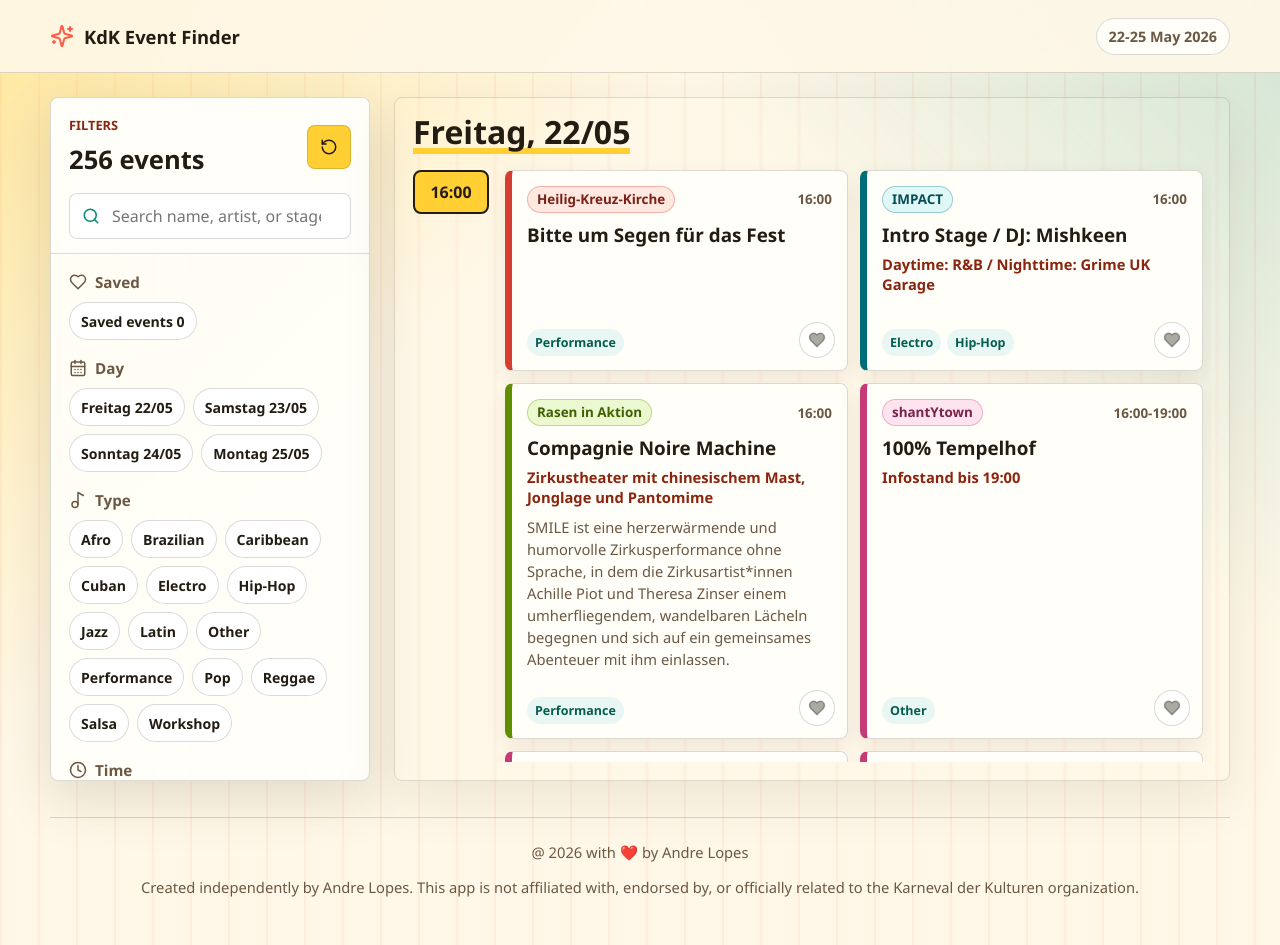
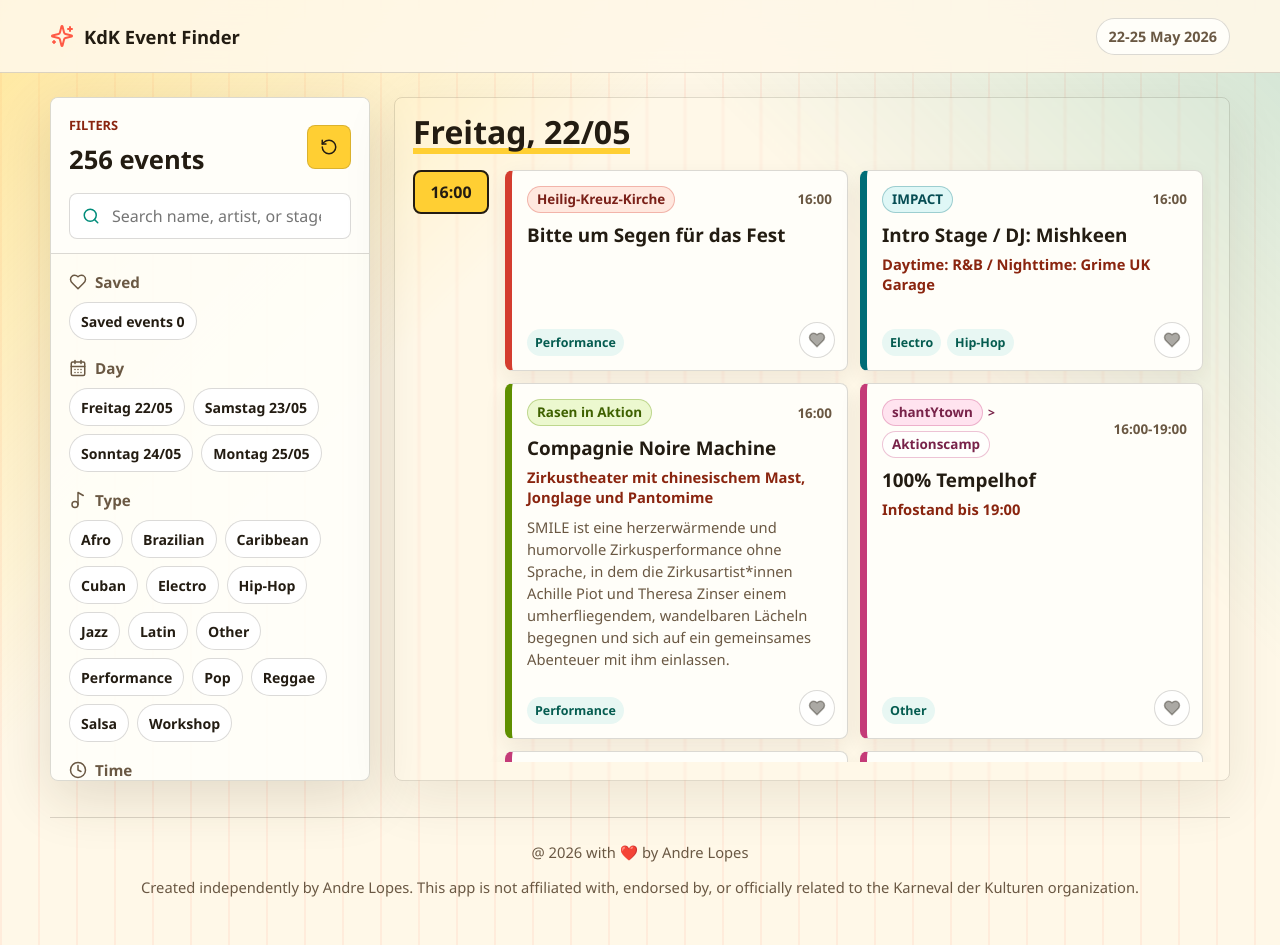
Before and after one commit to alopes2/kdk-event-finder, a React (Vite) app: page / in a window 1280 px wide. Built offline with nearby package versions, Linux system fonts and the light colour scheme.

Commit message:
add sub stage

```diff
--- a/src/App.tsx
+++ b/src/App.tsx
@@ -4,6 +4,7 @@ import { events } from "./data/events";
 import { EventResults } from "./components/EventResults";
 import { FiltersPanel } from "./components/FiltersPanel";
 import { countGroupedEvents, defaultFilters, uniqueSorted, useEventGroups } from "./utils/filters";
+import { getEventLocationLabel } from "./utils/location";
 import { readSavedEventIds, writeSavedEventIds } from "./utils/savedEvents";
 import type { FilterState } from "./types";
 
@@ -20,7 +21,7 @@ export function App() {
     [],
   );
   const types = useMemo(() => uniqueSorted(events.flatMap((event) => event.types)), []);
-  const stages = useMemo(() => uniqueSorted(events.map((event) => event.stage)), []);
+  const stages = useMemo(() => uniqueSorted(events.map((event) => getEventLocationLabel(event))), []);
   const visibleCount = countGroupedEvents(eventGroups);
 
   useEffect(() => {
--- a/src/components/EventCard.tsx
+++ b/src/components/EventCard.tsx
@@ -21,7 +21,17 @@ export function EventCard({ event, saved, onToggleSaved }: EventCardProps) {
         <Heart size={18} fill="currentColor" aria-hidden="true" />
       </button>
       <div className="event-card__topline">
-        <span className="stage-chip">{event.stage}</span>
+        <span className="stage-chip-group" aria-label={event.subStage ? `${event.stage} greater than ${event.subStage}` : event.stage}>
+          <span className="stage-chip">{event.stage}</span>
+          {event.subStage ? (
+            <>
+              <span className="stage-separator" aria-hidden="true">
+                &gt;
+              </span>
+              <span className="stage-chip stage-chip--sub">{event.subStage}</span>
+            </>
+          ) : null}
+        </span>
         {event.endTime ? <span>{event.time}-{event.endTime}</span> : <span>{event.time}</span>}
       </div>
       <h3>{event.name}</h3>
--- a/src/data/events.ts
+++ b/src/data/events.ts
@@ -8,6 +8,7 @@ export type EventType = {
   name: string;
   artist: string;
   stage: string;
+  subStage?: string;
   types: string[];
   sourceText?: string;
   description?: string;
@@ -67,6 +68,7 @@ export const events: EventType[] = [
     "name": "100% Tempelhof",
     "artist": "100% Tempelhof",
     "stage": "shantYtown",
+    "subStage": "Aktionscamp",
     "types": [
       "Other"
     ],
@@ -82,6 +84,7 @@ export const events: EventType[] = [
     "name": "Batik mit Blumen",
     "artist": "Batik mit Blumen",
     "stage": "shantYtown",
+    "subStage": "Aktionscamp",
     "types": [
       "Workshop"
     ],
@@ -96,6 +99,7 @@ export const events: EventType[] = [
     "name": "Bike Stunt Berlin",
     "artist": "Bike Stunt Berlin",
     "stage": "shantYtown",
+    "subStage": "Aktionscamp",
     "types": [
       "Other"
     ],
@@ -110,6 +114,7 @@ export const events: EventType[] = [
     "name": "Die Sonderpreis-Gewinner:innen des Landeswettbewerbs Jugend musiziert (Pop)",
     "artist": "Die Sonderpreis-Gewinner:innen des Landeswettbewerbs Jugend musiziert (Pop)",
     "stage": "shantYtown",
+    "subStage": "Arena Stage",
     "types": [
       "Latin",
       "Pop"
@@ -127,6 +132,7 @@ export const events: EventType[] = [
     "name": "Paint The Moment",
     "artist": "Paint The Moment",
     "stage": "shantYtown",
+    "subStage": "Aktionscamp",
     "types": [
       "Workshop"
     ],
@@ -142,6 +148,7 @@ export const events: EventType[] = [
     "name": "Sport Connection Berlin",
     "artist": "Sport Connection Berlin",
     "stage": "shantYtown",
+    "subStage": "Aktionscamp",
     "types": [
       "Other"
     ],
@@ -157,6 +164,7 @@ export const events: EventType[] = [
     "name": "Umsonstladen",
     "artist": "Umsonstladen",
     "stage": "shantYtown",
+    "subStage": "Aktionscamp",
     "types": [
       "Other"
     ],
@@ -185,6 +193,7 @@ export const events: EventType[] = [
     "name": "Groove & Connect",
     "artist": "Groove & Connect",
     "stage": "shantYtown",
+    "subStage": "Aktionscamp",
     "types": [
       "Hip-Hop",
       "Performance"
@@ -200,6 +209,7 @@ export const events: EventType[] = [
     "name": "Seifenblasen-Instrumente bauen mit den Bubble Brothers",
     "artist": "Seifenblasen-Instrumente bauen mit den Bubble Brothers",
     "stage": "shantYtown",
+    "subStage": "Aktionscamp",
     "types": [
       "Workshop"
     ],
@@ -271,6 +281,7 @@ export const events: EventType[] = [
     "name": "Bike Stunt Berlin",
     "artist": "Bike Stunt Berlin",
     "stage": "shantYtown",
+    "subStage": "Aktionscamp",
     "types": [
       "Other"
     ],
@@ -314,6 +325,7 @@ export const events: EventType[] = [
     "name": "Feierabend Cumbia",
     "artist": "Feierabend Cumbia",
     "stage": "shantYtown",
+    "subStage": "Arena Stage",
     "types": [
       "Latin"
     ],
@@ -404,6 +416,7 @@ export const events: EventType[] = [
     "name": "0 dB Silent Riots",
     "artist": "0 dB Silent Riots",
     "stage": "shantYtown",
+    "subStage": "Aktionscamp",
     "types": [
       "Electro"
     ],
@@ -519,6 +532,7 @@ export const events: EventType[] = [
     "name": "Back 2 Body – the Art of Connection",
     "artist": "Back 2 Body – the Art of Connection",
     "stage": "shantYtown",
+    "subStage": "Arena Stage",
     "types": [
       "Workshop"
     ],
@@ -591,6 +605,7 @@ export const events: EventType[] = [
     "name": "Dave Dinger",
     "artist": "Dave Dinger",
     "stage": "shantYtown",
+    "subStage": "Arena Stage",
     "types": [
       "Electro"
     ],
@@ -769,6 +784,7 @@ export const events: EventType[] = [
     "name": "100% Tempelhof",
     "artist": "100% Tempelhof",
     "stage": "shantYtown",
+    "subStage": "Aktionscamp",
     "types": [
       "Other"
     ],
@@ -783,6 +799,7 @@ export const events: EventType[] = [
     "name": "Banan'O'Rama",
     "artist": "Banan'O'Rama",
     "stage": "shantYtown",
+    "subStage": "Arena Stage",
     "types": [
       "Performance"
     ],
@@ -798,6 +815,7 @@ export const events: EventType[] = [
     "name": "Batik mit Blumen",
     "artist": "Batik mit Blumen",
     "stage": "shantYtown",
+    "subStage": "Aktionscamp",
     "types": [
       "Workshop"
     ],
@@ -813,6 +831,7 @@ export const events: EventType[] = [
     "name": "Paint The Moment",
     "artist": "Paint The Moment",
     "stage": "shantYtown",
+    "subStage": "Aktionscamp",
     "types": [
       "Workshop"
     ],
@@ -828,6 +847,7 @@ export const events: EventType[] = [
     "name": "Sport Connection Berlin",
     "artist": "Sport Connection Berlin",
     "stage": "shantYtown",
+    "subStage": "Aktionscamp",
     "types": [
       "Other"
     ],
@@ -843,6 +863,7 @@ export const events: EventType[] = [
     "name": "Stadtteilkomitees Berlin",
     "artist": "Stadtteilkomitees Berlin",
     "stage": "shantYtown",
+    "subStage": "Aktionscamp",
     "types": [
       "Other"
     ],
@@ -858,6 +879,7 @@ export const events: EventType[] = [
     "name": "Umsonstladen",
     "artist": "Umsonstladen",
     "stage": "shantYtown",
+    "subStage": "Aktionscamp",
     "types": [
       "Other"
     ],
@@ -900,6 +922,7 @@ export const events: EventType[] = [
     "name": "Bike Stunt Berlin",
     "artist": "Bike Stunt Berlin",
     "stage": "shantYtown",
+    "subStage": "Aktionscamp",
     "types": [
       "Other"
     ],
@@ -914,6 +937,7 @@ export const events: EventType[] = [
     "name": "Grupo Chile Berlin e.V.",
     "artist": "Grupo Chile Berlin e.V.",
     "stage": "shantYtown",
+    "subStage": "Arena Stage",
     "types": [
       "Performance"
     ],
@@ -929,6 +953,7 @@ export const events: EventType[] = [
     "name": "Seifenblasen-Instrumente bauen mit den Bubble Brothers",
     "artist": "Seifenblasen-Instrumente bauen mit den Bubble Brothers",
     "stage": "shantYtown",
+    "subStage": "Aktionscamp",
     "types": [
       "Workshop"
     ],
@@ -1042,6 +1067,7 @@ export const events: EventType[] = [
     "name": "100% Tempelhofer Feld und Berliner Akteure",
     "artist": "100% Tempelhofer Feld und Berliner Akteure",
     "stage": "shantYtown",
+    "subStage": "Arena Stage",
     "types": [
       "Other"
     ],
@@ -1113,6 +1139,7 @@ export const events: EventType[] = [
     "name": "i BiRiCHiNi",
     "artist": "i BiRiCHiNi",
     "stage": "shantYtown",
+    "subStage": "Arena Stage",
     "types": [
       "Other"
     ],
@@ -1172,6 +1199,7 @@ export const events: EventType[] = [
     "name": "Bike Stunt Berlin",
     "artist": "Bike Stunt Berlin",
     "stage": "shantYtown",
+    "subStage": "Aktionscamp",
     "types": [
       "Other"
     ],
@@ -1243,6 +1271,7 @@ export const events: EventType[] = [
     "name": "Wayra Puka",
     "artist": "Wayra Puka",
     "stage": "shantYtown",
+    "subStage": "Arena Stage",
     "types": [
       "Pop"
     ],
@@ -1332,6 +1361,7 @@ export const events: EventType[] = [
     "name": "Daiana Lou",
     "artist": "Daiana Lou",
     "stage": "shantYtown",
+    "subStage": "Arena Stage",
     "types": [
       "Pop"
     ],
@@ -1450,6 +1480,7 @@ export const events: EventType[] = [
     "name": "Bike Stunt Berlin",
     "artist": "Bike Stunt Berlin",
     "stage": "shantYtown",
+    "subStage": "Aktionscamp",
     "types": [
       "Other"
     ],
@@ -1480,6 +1511,7 @@ export const events: EventType[] = [
     "name": "ALTES HAUS",
     "artist": "ALTES HAUS",
     "stage": "shantYtown",
+    "subStage": "Arena Stage",
     "types": [
       "Electro",
       "Performance"
@@ -1525,6 +1557,7 @@ export const events: EventType[] = [
     "name": "0 dB Silent Riots",
     "artist": "0 dB Silent Riots",
     "stage": "shantYtown",
+    "subStage": "Aktionscamp",
     "types": [
       "Electro"
     ],
@@ -1625,6 +1658,7 @@ export const events: EventType[] = [
     "name": "Puto Production",
     "artist": "Puto Production",
     "stage": "shantYtown",
+    "subStage": "Arena Stage",
     "types": [
       "Electro",
       "Performance"
@@ -1747,6 +1781,7 @@ export const events: EventType[] = [
     "name": "Discopunkx",
     "artist": "Discopunkx",
     "stage": "shantYtown",
+    "subStage": "Arena Stage",
     "types": [
       "Electro"
     ],
@@ -1936,6 +1971,7 @@ export const events: EventType[] = [
     "name": "Banan'O'Rama",
     "artist": "Banan'O'Rama",
     "stage": "shantYtown",
+    "subStage": "Arena Stage",
     "types": [
       "Performance"
     ],
@@ -1951,6 +1987,7 @@ export const events: EventType[] = [
     "name": "Batik mit Blumen",
     "artist": "Batik mit Blumen",
     "stage": "shantYtown",
+    "subStage": "Aktionscamp",
     "types": [
       "Workshop"
     ],
@@ -1966,6 +2003,7 @@ export const events: EventType[] = [
     "name": "Paint The Moment",
     "artist": "Paint The Moment",
     "stage": "shantYtown",
+    "subStage": "Aktionscamp",
     "types": [
       "Workshop"
     ],
@@ -1981,6 +2019,7 @@ export const events: EventType[] = [
     "name": "Sport Connection Berlin",
     "artist": "Sport Connection Berlin",
     "stage": "shantYtown",
+    "subStage": "Aktionscamp",
     "types": [
       "Other"
     ],
@@ -1996,6 +2035,7 @@ export const events: EventType[] = [
     "name": "Stadtteilkomitees Berlin",
     "artist": "Stadtteilkomitees Berlin",
     "stage": "shantYtown",
+    "subStage": "Aktionscamp",
     "types": [
       "Other"
     ],
@@ -2011,6 +2051,7 @@ export const events: EventType[] = [
     "name": "Umsonstladen",
     "artist": "Umsonstladen",
     "stage": "shantYtown",
+    "subStage": "Aktionscamp",
     "types": [
       "Other"
     ],
@@ -2025,6 +2066,7 @@ export const events: EventType[] = [
     "name": "Seifenblasen-Instrumente bauen mit den Bubble Brothers",
     "artist": "Seifenblasen-Instrumente bauen mit den Bubble Brothers",
     "stage": "shantYtown",
+    "subStage": "Aktionscamp",
     "types": [
       "Workshop"
     ],
@@ -2054,6 +2096,7 @@ export const events: EventType[] = [
     "name": "Bike Stunt Berlin",
     "artist": "Bike Stunt Berlin",
     "stage": "shantYtown",
+    "subStage": "Aktionscamp",
     "types": [
       "Other"
     ],
@@ -2068,6 +2111,7 @@ export const events: EventType[] = [
     "name": "Mukunda Cruz",
     "artist": "Mukunda Cruz",
     "stage": "shantYtown",
+    "subStage": "Arena Stage",
     "types": [
       "Latin",
       "Jazz",
@@ -2174,6 +2218,7 @@ export const events: EventType[] = [
     "name": "The Shallaras",
     "artist": "The Shallaras",
     "stage": "shantYtown",
+    "subStage": "Arena Stage",
     "types": [
       "Electro",
       "Hip-Hop",
@@ -2277,6 +2322,7 @@ export const events: EventType[] = [
     "name": "Bike Stunt Berlin",
     "artist": "Bike Stunt Berlin",
     "stage": "shantYtown",
+    "subStage": "Aktionscamp",
     "types": [
       "Other"
     ],
@@ -2391,6 +2437,7 @@ export const events: EventType[] = [
     "name": "OZZA36",
     "artist": "OZZA36",
     "stage": "shantYtown",
+    "subStage": "Arena Stage",
     "types": [
       "Hip-Hop"
     ],
@@ -2465,6 +2512,7 @@ export const events: EventType[] = [
     "name": "SektSpätStück",
     "artist": "SektSpätStück",
     "stage": "shantYtown",
+    "subStage": "Arena Stage",
     "types": [
       "Other"
     ],
@@ -2551,6 +2599,7 @@ export const events: EventType[] = [
     "name": "Bike Stunt Berlin",
     "artist": "Bike Stunt Berlin",
     "stage": "shantYtown",
+    "subStage": "Aktionscamp",
     "types": [
       "Other"
     ],
@@ -2565,6 +2614,7 @@ export const events: EventType[] = [
     "name": "BYDS",
     "artist": "BYDS",
     "stage": "shantYtown",
+    "subStage": "Arena Stage",
     "types": [
       "Latin",
       "Electro",
@@ -2674,6 +2724,7 @@ export const events: EventType[] = [
     "name": "0 dB Silent Riots",
     "artist": "0 dB Silent Riots",
     "stage": "shantYtown",
+    "subStage": "Aktionscamp",
     "types": [
       "Electro"
     ],
@@ -2730,6 +2781,7 @@ export const events: EventType[] = [
     "name": "DJ Marla Roots",
     "artist": "DJ Marla Roots",
     "stage": "shantYtown",
+    "subStage": "Arena Stage",
     "types": [
       "Brazilian",
       "Electro",
@@ -2879,6 +2931,7 @@ export const events: EventType[] = [
     "name": "DJ Batero",
     "artist": "DJ Batero",
     "stage": "shantYtown",
+    "subStage": "Arena Stage",
     "types": [
       "Salsa",
       "Latin",
@@ -3071,6 +3124,7 @@ export const events: EventType[] = [
     "name": "100% Tempelhof",
     "artist": "100% Tempelhof",
     "stage": "shantYtown",
+    "subStage": "Aktionscamp",
     "types": [
       "Other"
     ],
@@ -3086,6 +3140,7 @@ export const events: EventType[] = [
     "name": "Batik mit Blumen",
     "artist": "Batik mit Blumen",
     "stage": "shantYtown",
+    "subStage": "Aktionscamp",
     "types": [
       "Workshop"
     ],
@@ -3101,6 +3156,7 @@ export const events: EventType[] = [
     "name": "Paint The Moment",
     "artist": "Paint The Moment",
     "stage": "shantYtown",
+    "subStage": "Aktionscamp",
     "types": [
       "Workshop"
     ],
@@ -3116,6 +3172,7 @@ export const events: EventType[] = [
     "name": "Sport Connection Berlin",
     "artist": "Sport Connection Berlin",
     "stage": "shantYtown",
+    "subStage": "Aktionscamp",
     "types": [
       "Other"
     ],
@@ -3131,6 +3188,7 @@ export const events: EventType[] = [
     "name": "Umsonstladen",
     "artist": "Umsonstladen",
     "stage": "shantYtown",
+    "subStage": "Aktionscamp",
     "types": [
       "Other"
     ],
@@ -3145,6 +3203,7 @@ export const events: EventType[] = [
     "name": "Seifenblasen-Instrumente bauen mit den Bubble Brothers",
     "artist": "Seifenblasen-Instrumente bauen mit den Bubble Brothers",
     "stage": "shantYtown",
+    "subStage": "Aktionscamp",
     "types": [
       "Workshop"
     ],
@@ -3174,6 +3233,7 @@ export const events: EventType[] = [
     "name": "Bike Stunt Berlin",
     "artist": "Bike Stunt Berlin",
     "stage": "shantYtown",
+    "subStage": "Aktionscamp",
     "types": [
       "Other"
     ],
@@ -3188,6 +3248,7 @@ export const events: EventType[] = [
     "name": "India Waale",
     "artist": "India Waale",
     "stage": "shantYtown",
+    "subStage": "Arena Stage",
     "types": [
       "Pop",
       "Performance"
@@ -3305,6 +3366,7 @@ export const events: EventType[] = [
     "name": "D!E GÄNG (Luna & Chaja)",
     "artist": "D!E GÄNG (Luna & Chaja)",
     "stage": "shantYtown",
+    "subStage": "Arena Stage",
     "types": [
       "Caribbean",
       "Reggae",
@@ -3323,6 +3385,7 @@ export const events: EventType[] = [
     "name": "Qi Gong und Viet Vo Dao Kung Fu Tiger",
     "artist": "Qi Gong und Viet Vo Dao Kung Fu Tiger",
     "stage": "shantYtown",
+    "subStage": "Aktionscamp",
     "types": [
       "Workshop"
     ],
@@ -3446,6 +3509,7 @@ export const events: EventType[] = [
     "name": "# WAS BEWEGT DICH",
     "artist": "# WAS BEWEGT DICH",
     "stage": "shantYtown",
+    "subStage": "Arena Stage",
     "types": [
       "Performance"
     ],
@@ -3461,6 +3525,7 @@ export const events: EventType[] = [
     "name": "Bike Stunt Berlin",
     "artist": "Bike Stunt Berlin",
     "stage": "shantYtown",
+    "subStage": "Aktionscamp",
     "types": [
       "Other"
     ],
@@ -3535,6 +3600,7 @@ export const events: EventType[] = [
     "name": "TANZEN3000 mit Tal Siano",
     "artist": "TANZEN3000 mit Tal Siano",
     "stage": "shantYtown",
+    "subStage": "Arena Stage",
     "types": [
       "Performance",
       "Workshop"
@@ -3597,6 +3663,7 @@ export const events: EventType[] = [
     "name": "Qi Gong und Viet Vo Dao Kung Fu HAI TAN",
     "artist": "Qi Gong und Viet Vo Dao Kung Fu HAI TAN",
     "stage": "shantYtown",
+    "subStage": "Aktionscamp",
     "types": [
       "Workshop"
     ],
@@ -3641,6 +3708,7 @@ export const events: EventType[] = [
     "name": "PASCAL de Lacaze",
     "artist": "PASCAL de Lacaze",
     "stage": "shantYtown",
+    "subStage": "Arena Stage",
     "types": [
       "Caribbean",
       "Electro",
@@ -3688,6 +3756,7 @@ export const events: EventType[] = [
     "name": "Bike Stunt Berlin",
     "artist": "Bike Stunt Berlin",
     "stage": "shantYtown",
+    "subStage": "Aktionscamp",
     "types": [
       "Other"
     ],
--- a/src/styles.css
+++ b/src/styles.css
@@ -382,16 +382,34 @@ p {
   font-weight: 900;
 }
 
+.stage-chip-group {
+  display: inline-flex;
+  align-items: center;
+  flex-wrap: wrap;
+  gap: 5px;
+  min-width: 0;
+}
+
 .stage-chip {
   display: inline-flex;
   align-items: center;
-  max-width: min(100%, 210px);
+  max-width: min(100%, 180px);
   border: 1px solid var(--stage-border, rgba(255, 90, 69, 0.28));
   border-radius: 999px;
   padding: 5px 9px;
   background: var(--stage-surface, #fff0cf);
   color: var(--stage-text, #8a250f);
   line-height: 1.1;
+}
+
+.stage-chip--sub {
+  background: rgba(255, 255, 255, 0.7);
+}
+
+.stage-separator {
+  color: var(--stage-text, #8a250f);
+  font-size: 0.76rem;
+  font-weight: 950;
 }
 
 .save-button {
--- a/src/utils/filters.ts
+++ b/src/utils/filters.ts
@@ -1,6 +1,7 @@
 import { useMemo } from "react";
 import { events, type EventType } from "../data/events";
 import type { EventGroups, FilterState } from "../types";
+import { getEventLocationLabel } from "./location";
 
 export const defaultFilters: FilterState = {
   days: [],
@@ -43,7 +44,7 @@ export function useEventGroups(filters: FilterState, savedEventIds: Set<string>)
 
     const filtered = events.filter((event) => {
       const matchesDay = filters.days.length === 0 || filters.days.includes(event.day);
-      const matchesStage = filters.stages.length === 0 || filters.stages.includes(event.stage);
+      const matchesStage = filters.stages.length === 0 || filters.stages.includes(getEventLocationLabel(event));
       const matchesType = filters.types.length === 0 || filters.types.some((type) => event.types.includes(type));
       const matchesTime = event.time >= filters.startTime && event.time <= filters.endTime;
       const matchesSaved = !filters.savedOnly || savedEventIds.has(event.id);
--- /dev/null
+++ b/src/utils/location.ts
@@ -0,0 +1,5 @@
+import type { EventType } from "../data/events";
+
+export function getEventLocationLabel(event: Pick<EventType, "stage" | "subStage">) {
+  return event.subStage ? `${event.stage} / ${event.subStage}` : event.stage;
+}
```
Also changed, not shown: scripts/extract-events.mjs (+14 -2 lines).
